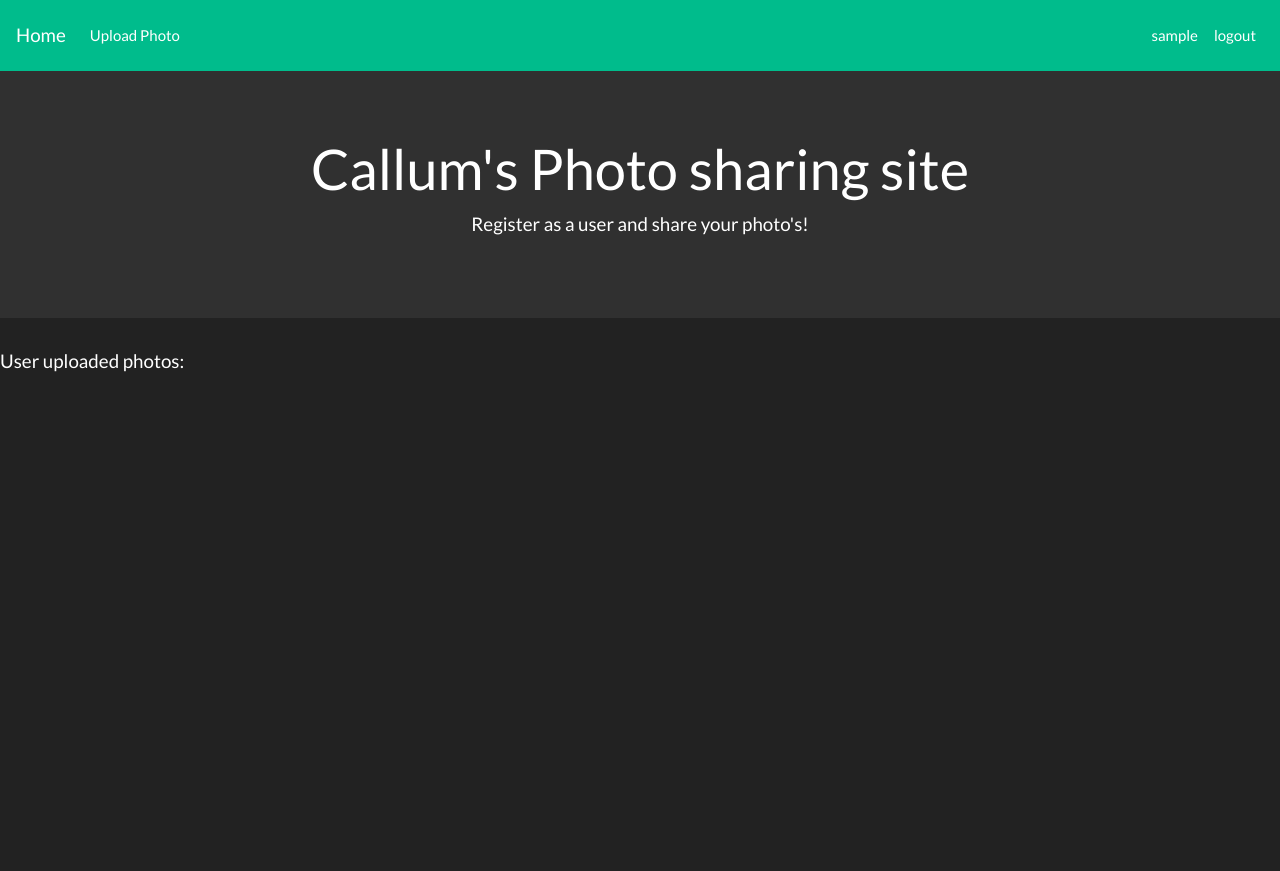
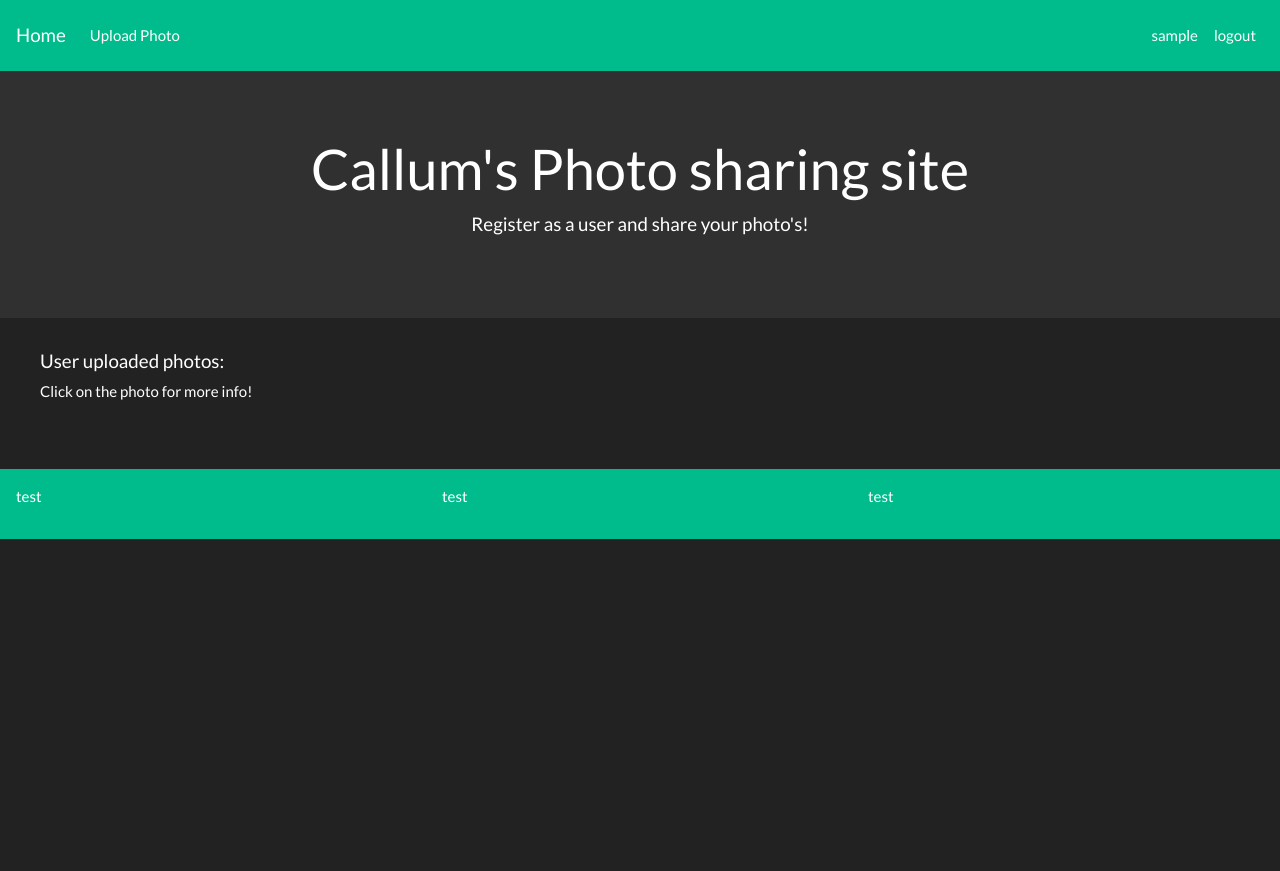
Before and after one commit to callumsmith1991/picture-sharing, a PHP site: page /index.php in a window 1280 px wide. After the commit the page ends 539 px from the top, so only its background shows below. Run offline with PHP 8.4, Linux system fonts and the light colour scheme; the visitor is signed in with stand-in values (Sample User, id 1); data that the repository does not hold is empty; some libraries are stand-ins or nearby versions.

Commit message:
changes 09/06/2018

```diff
--- a/footer.php
+++ b/footer.php
@@ -1,9 +1,32 @@
 </div>
 </div>
+<footer class="bg-dark">
+  <div class="row">
+    <div class="col-4">
+      <p>
+        test
+      </p>
+    </div>
+    <div class="col-4">
+      <p>
+        test
+      </p>
+    </div>
+    <div class="col-4">
+      <p>
+        test
+      </p>
+    </div>
+  </div>
+</footer>
 </div>
 
 
 
+<script src="js/homepagelayout.js" type="text/javascript"></script>
+<link rel="stylesheet" href="https://cdnjs.cloudflare.com/ajax/libs/fancybox/3.3.5/jquery.fancybox.min.css" />
+<script src="https://cdnjs.cloudflare.com/ajax/libs/fancybox/3.3.5/jquery.fancybox.min.js"></script>
+
     </body>
 
 </html>
--- a/header.php
+++ b/header.php
@@ -60,3 +60,7 @@
 
   <div class="page-content">
     <div class="wrap">
+
+      <!-- <div id="loading-gif">
+        <img src="ajax-loader.gif" id="loading" />
+      </div> -->
--- a/index.php
+++ b/index.php
@@ -9,15 +9,20 @@
   </div>
 </div>
 
-<div class="row">
-  <div class="col">
-    <h1 class="lead display-5">
-      User uploaded photos:
-    </h1>
-  </div>
-</div>
+
 
 <div class="parent">
+
+  <div class="row">
+    <div class="col">
+      <h1 class="lead display-5">
+        User uploaded photos:
+      </h1>
+      <p>
+        Click on the photo for more info!
+      </p>
+    </div>
+  </div>
 
 <?php
 
@@ -31,7 +36,7 @@ $imageresult = mysqli_query($connect,$displayallimagesquery);
 
 while($row = mysqli_fetch_array($imageresult)) {
   echo '<div class="col-3">';
-  echo '<img src="upload/' .$row['img_name']. '" />';
+  echo '<a data-fancybox="gallery"><img src="upload/' .$row['img_name']. '" /></a>';
   echo '<div class="photo-info">';
   echo '<p>' .$row['username']. '</p>';
   echo '<p>' .$row['caption']. '</p>';
@@ -47,19 +52,6 @@ while($row = mysqli_fetch_array($imageresult)) {
 
  </div>
 
- <script>
-
-   $(document).ready(function() {
-     var $span = $(".parent .col-3");
-     for (var i = 0; i < $span.length; i += 4) {
-      var $div = $("<div/>", {
-          class: 'row'
-       });
-    $span.slice(i, i + 4).wrapAll($div);
-      }
-   });
-
- </script>
 
 
 <?php include 'footer.php';?>
--- /dev/null
+++ b/js/homepagelayout.js
@@ -0,0 +1,16 @@
+$(document).ready(function() {
+
+  var $span = $(".parent .col-3");
+  for (var i = 0; i < $span.length; i += 4) {
+   var $div = $("<div/>", {
+       class: 'row'
+    });
+ $span.slice(i, i + 4).wrapAll($div);
+ }
+
+ $('.parent .col-3').each(function() {
+   var image = $(this).find("img").attr("src");
+   $(this).find("a").attr("href", image);
+ });
+
+});
--- a/scss/style.scss
+++ b/scss/style.scss
@@ -3,7 +3,7 @@
 body {
   height: 100%;
   width: 100%;
-  position: absolute;
+  // position: absolute;
 }
 
 .center-block {
@@ -22,6 +22,19 @@ body {
 div.container-fluid, .page-content, .wrap {
   height: inherit;
   padding: 0px;
+}
+
+
+
+.wrap {
+  max-width: 2000px;
+  .parent {
+  max-width: 1200px;
+  margin: 0 auto;
+  .row {
+    margin-bottom: 50px;
+   }
+  }
 }
 
 .text-center {
@@ -46,3 +59,8 @@ div.container-fluid, .page-content, .wrap {
     }
   }
 }
+
+
+footer {
+  padding: 1rem 1rem;
+}
--- a/style.css
+++ b/style.css
@@ -1,7 +1,6 @@
 body {
   height: 100%;
-  width: 100%;
-  position: absolute; }
+  width: 100%; }
 
 .center-block {
   display: block;
@@ -17,6 +16,14 @@ body {
 div.container-fluid, .page-content, .wrap {
   height: inherit;
   padding: 0px; }
+
+.wrap {
+  max-width: 2000px; }
+  .wrap .parent {
+    max-width: 1200px;
+    margin: 0 auto; }
+    .wrap .parent .row {
+      margin-bottom: 50px; }
 
 .text-center {
   text-align: center; }
@@ -39,3 +46,6 @@ div.container-fluid, .page-content, .wrap {
 
 .row .col-3 .photo-info {
   display: none; }
+
+footer {
+  padding: 1rem 1rem; }
```
Also changed, not shown: js/uploadbutton.js (deleted, +0 -13 lines), upload.php (+1 -4 lines), ajax-loader.gif (added).
